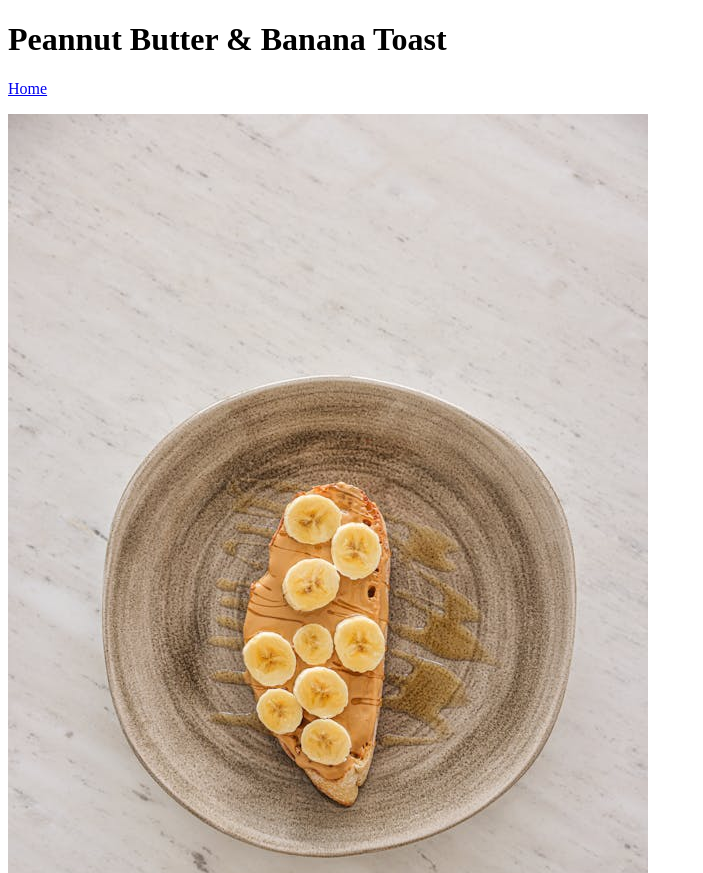
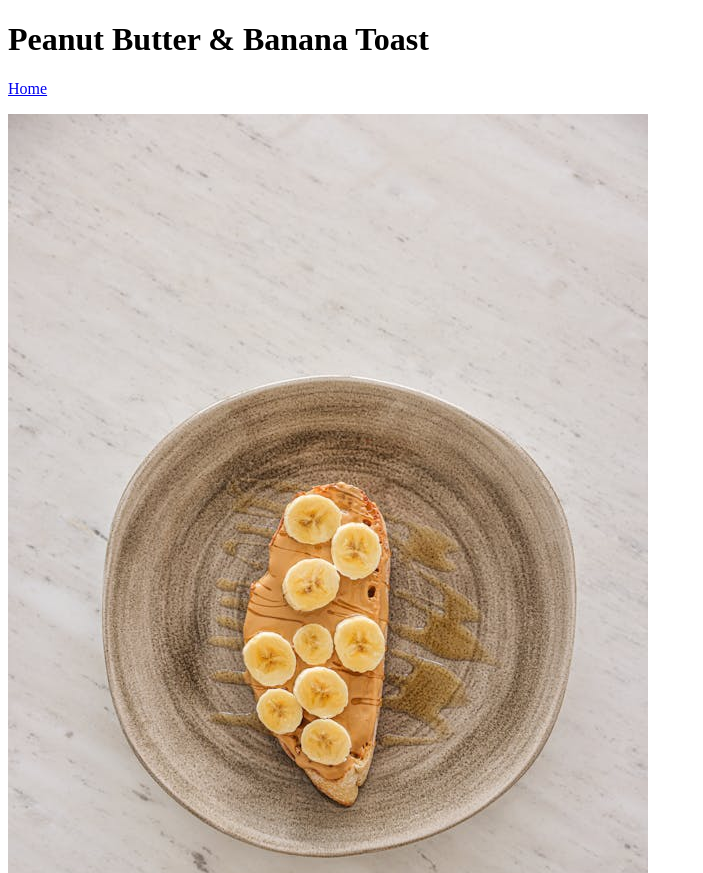
Before and after one commit to NipNipp/odin-recipes, a plain HTML site: page recipes/PB-Toast-Banana.html in a window 1280 px wide. Shown: the top 873 px of the page, without its empty margins (0-703 px from the left). Drawn offline with Linux system fonts and the light colour scheme.

Commit message:
Fixed typo on PB&Banana page
fixed a typo on the main header for the PB and Banana recipe page.

```diff
--- a/recipes/PB-Toast-Banana.html
+++ b/recipes/PB-Toast-Banana.html
@@ -6,7 +6,7 @@
     <title>Document</title>
 </head>
 <body>
-    <h1>Peannut Butter & Banana Toast</h1>
+    <h1>Peanut Butter & Banana Toast</h1>
     <a href="../index.html">Home</a>
     <p>
       <img src="../images/pbbtoast.jpg" alt="Image of peanut butter on toast" width="640" height="960">
```
